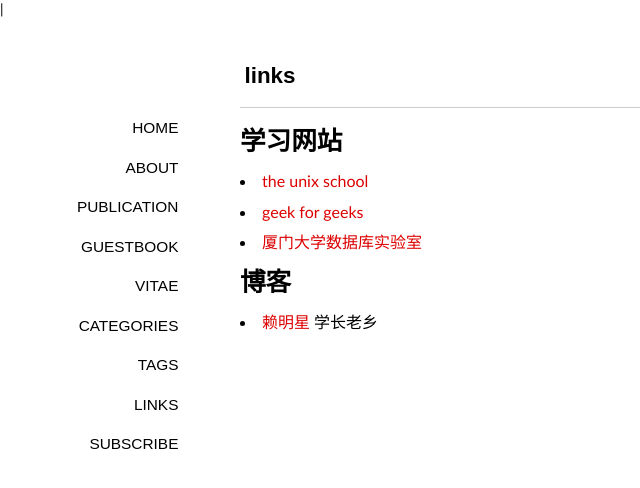
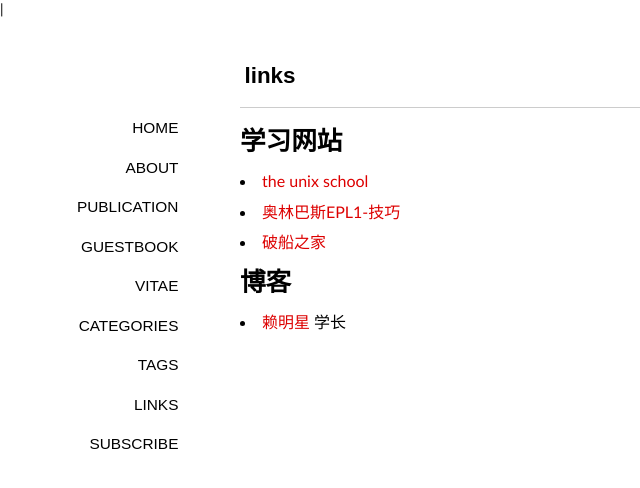
Before and after one commit to miaoxiong/blog, a Jekyll site: the page built from links/index.md, in a window 1280 px wide. Shown: the top 488 px of the page, without its empty margins (0-640 px from the left). Built offline with Jekyll 4.4.1, drawn with Linux system fonts in a browser that asks for light colours; some web fonts are replaced; Markdown is read by kramdown in place of the engine named in the settings; comment, search, counter and statistics services are not loaded.

Commit message:
Update index.md

```diff
--- a/links/index.md
+++ b/links/index.md
@@ -8,16 +8,16 @@ comments: yes
 # 学习网站
 
 - [the unix school][1]
-- [geek for geeks][2]
-- [厦门大学数据库实验室][3]
+- [奥林巴斯EPL1-技巧][2]
+- [破船之家][3]
 
 
 # 博客
 
-- [赖明星][5] 学长老乡
+- [赖明星][5] 学长
 
 
 [1]: http://www.theunixschool.com/
-[2]: http://geeksforgeeks.org/
-[3]: http://dblab.xmu.edu.cn
-[5]: http://mingxinglai.com
+[2]: http://dcbbs.zol.com.cn/comment_type_7_231855.html/
+[3]: http://beyondvincent.com/
+[5]: http://mingxinglai.com/
```
